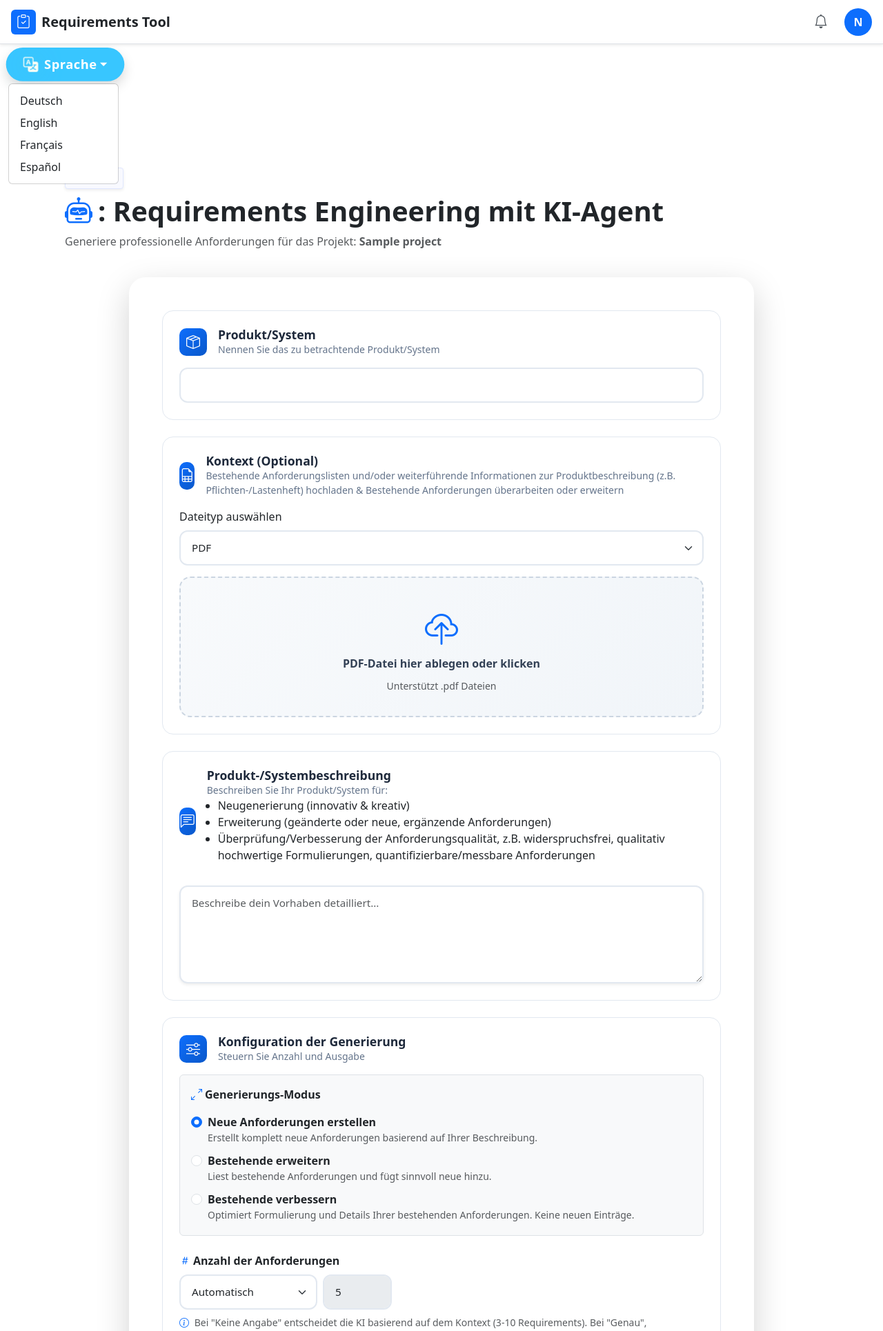
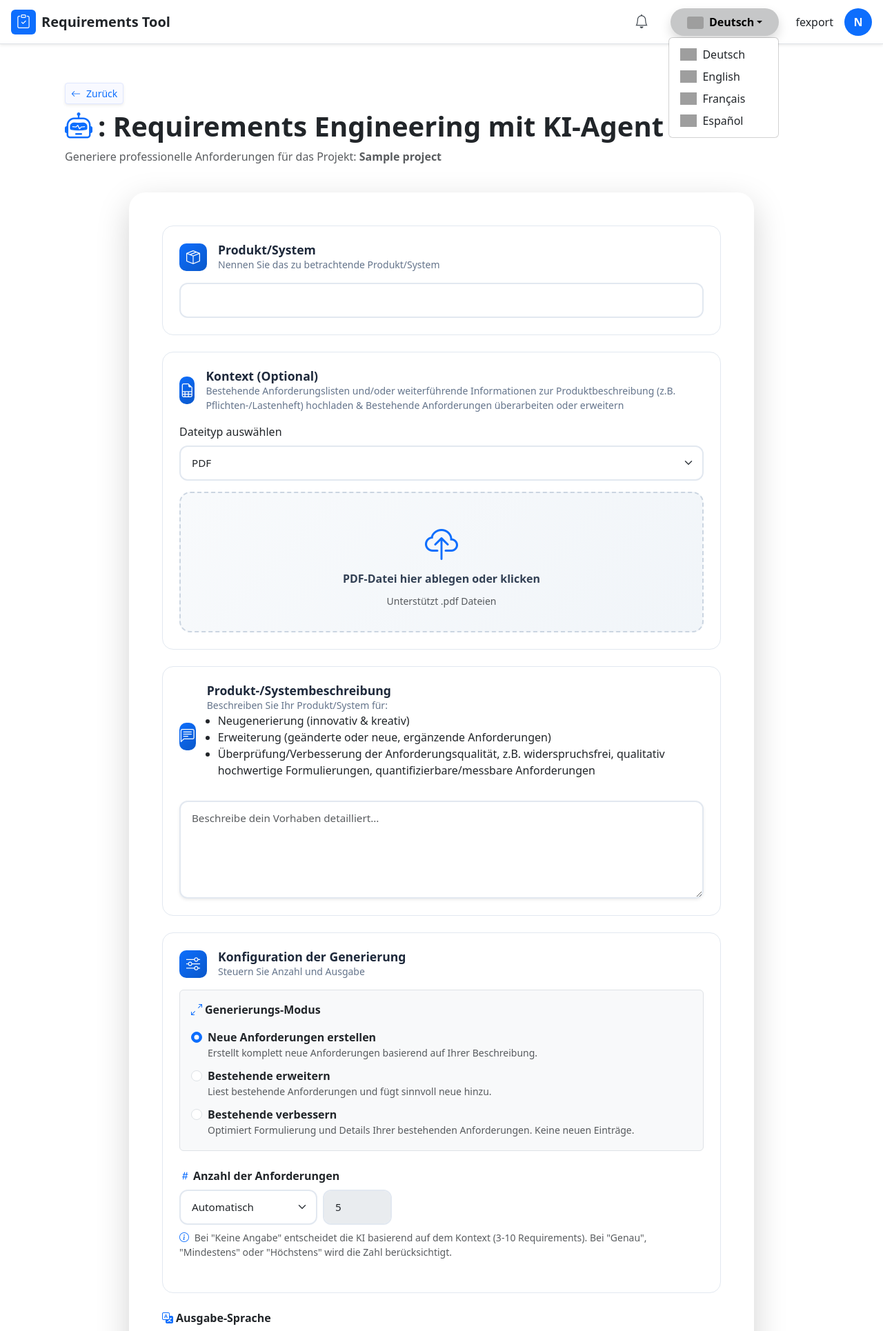
Before and after one commit to Sara26748/study-project, a Flask app: page /agent/1 in a window 1280 px wide, after a click on "Deutsch". Shown: the top 1930 px of the page at 69% size. Run offline with Flask 3, Linux system fonts and the light colour scheme; a user stored in the database is signed in; tables that the repository leaves empty hold one stand-in row (values such as "Sample post"); data that the repository does not hold is empty; grey boxes are pictures that could not be loaded.

Commit message:
Add language selection dropdown to the navbar and remove old language dropdown

```diff
--- a/app/templates/base.html
+++ b/app/templates/base.html
@@ -62,8 +62,9 @@
         <!-- Right Side: Notifications + User Avatar/Dropdown -->
         <div class="d-flex align-items-center gap-3 ms-auto">
           {% if current_user.is_authenticated %}
+
           <!-- Notification Bell -->
-          <div class="dropdown">
+          <div class="dropdown me-2">
             <button
               class="btn btn-link text-decoration-none p-2 border-0 rounded position-relative"
               type="button"
@@ -140,6 +141,20 @@
             </ul>
           </div>
 
+          <!-- Language Button rechts neben Glocke -->
+          <div class="dropdown me-2">
+            <button class="btn btn-light dropdown-toggle d-flex align-items-center fw-bold shadow border-0" type="button" id="languageDropdown" data-bs-toggle="dropdown" aria-expanded="false" style="border-radius:2rem; padding:0.5rem 1.5rem;">
+              <span class="me-2"><img src="https://flagcdn.com/de.svg" width="24" alt="Deutsch" style="border-radius:3px;"></span>
+              <span>Deutsch</span>
+            </button>
+            <ul class="dropdown-menu dropdown-menu-end" aria-labelledby="languageDropdown">
+              <li><a class="dropdown-item d-flex align-items-center" href="#"><img src="https://flagcdn.com/de.svg" width="24" class="me-2" alt="Deutsch">Deutsch</a></li>
+              <li><a class="dropdown-item d-flex align-items-center" href="#"><img src="https://flagcdn.com/gb.svg" width="24" class="me-2" alt="English">English</a></li>
+              <li><a class="dropdown-item d-flex align-items-center" href="#"><img src="https://flagcdn.com/fr.svg" width="24" class="me-2" alt="Français">Français</a></li>
+              <li><a class="dropdown-item d-flex align-items-center" href="#"><img src="https://flagcdn.com/es.svg" width="24" class="me-2" alt="Español">Español</a></li>
+            </ul>
+          </div>
+fexport
           <!-- User Avatar/Dropdown with Navigation -->
           <div class="dropdown">
             <button
@@ -270,67 +285,7 @@
       </div>
     </nav>
 
-    <!-- Language Dropdown (below navbar, above dashboard) -->
-    <div class="container-fluid" style="margin-top: 64px">
-      <div class="row">
-        <div class="col-12 col-md-6 col-lg-4 mt-2 mb-1">
-          <div class="dropdown">
-            <button
-              class="btn dropdown-toggle d-flex align-items-center fw-bold text-white shadow border-0"
-              type="button"
-              id="languageDropdown"
-              data-bs-toggle="dropdown"
-              aria-expanded="false"
-              style="
-                font-size: 1.1rem;
-                background: linear-gradient(90deg, #4f8cff 0%, #38c6ff 100%);
-                border-radius: 2rem;
-                letter-spacing: 0.5px;
-                transition:
-                  background 0.2s,
-                  color 0.2s,
-                  transform 0.15s;
-                padding: 0.5rem 1.5rem;
-                box-shadow: 0 4px 16px 0 rgba(80, 180, 255, 0.1);
-              "
-            >
-              <span class="me-2 d-flex align-items-center">
-                <i class="bi bi-translate" style="font-size: 1.3rem"></i>
-              </span>
-              Sprache
-            </button>
-            <ul class="dropdown-menu" aria-labelledby="languageDropdown">
-              <li><a class="dropdown-item" href="#">Deutsch</a></li>
-              <li><a class="dropdown-item" href="#">English</a></li>
-              <li><a class="dropdown-item" href="#">Français</a></li>
-              <li><a class="dropdown-item" href="#">Español</a></li>
-            </ul>
-            <style>
-              #languageDropdown:hover,
-              #languageDropdown:focus {
-                background: #38c6ff !important;
-                color: #fff !important;
-                transform: scale(1.04) translateY(-2px);
-                box-shadow: 0 8px 32px 0 rgba(80, 180, 255, 0.18);
-              }
-              #languageDropdown .bi-translate {
-                animation: pulseLang 1.2s infinite alternate;
-              }
-              @keyframes pulseLang {
-                0% {
-                  color: #fff700;
-                  filter: drop-shadow(0 0 6px #fff700);
-                }
-                100% {
-                  color: #ffffff;
-                  filter: drop-shadow(0 0 16px #38c6ff);
-                }
-              }
-            </style>
-          </div>
-        </div>
-      </div>
-    </div>
+
 
     <main class="container mt-5" style="padding-top: 24px !important">
       <!-- Flash Messages -->
```
